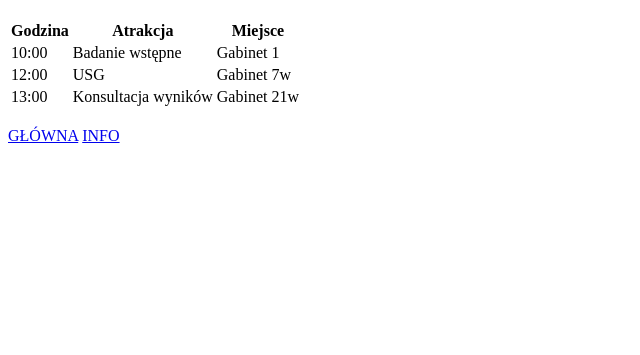
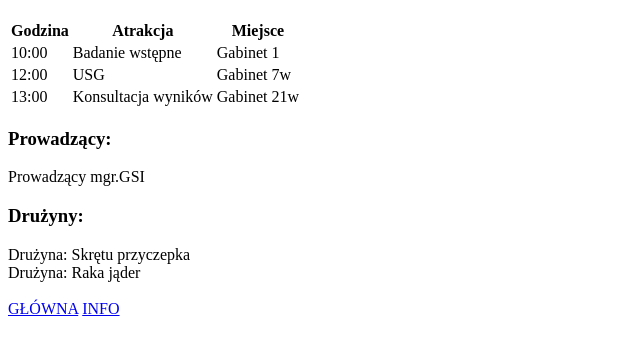
Before and after one commit to Phanesage/html-css-collab-patrik-olafik-depson, a plain HTML site: page program.html in a window 1280 px wide. Shown: the part 61-416 px from the top of the page, without its empty margins (0-640 px from the left). Drawn offline with Linux system fonts and the light colour scheme.

Commit message:
Dodałem 3 article o prowadzących i drużynach

```diff
--- a/program.html
+++ b/program.html
@@ -35,6 +35,17 @@
                 </tr>
             </tbody>
         </table>
+        <h3>Prowadzący:</h3>
+        <article>
+            Prowadzący mgr.GSI
+        </article>
+            <h3>Drużyny:</h3>
+         <article>
+            Drużyna: Skrętu przyczepka
+        </article>
+         <article>
+            Drużyna: Raka jąder
+        </article>
         <br>
         <a href="index.html">GŁÓWNA</a>
         <a href="info.html">INFO</a>
```
